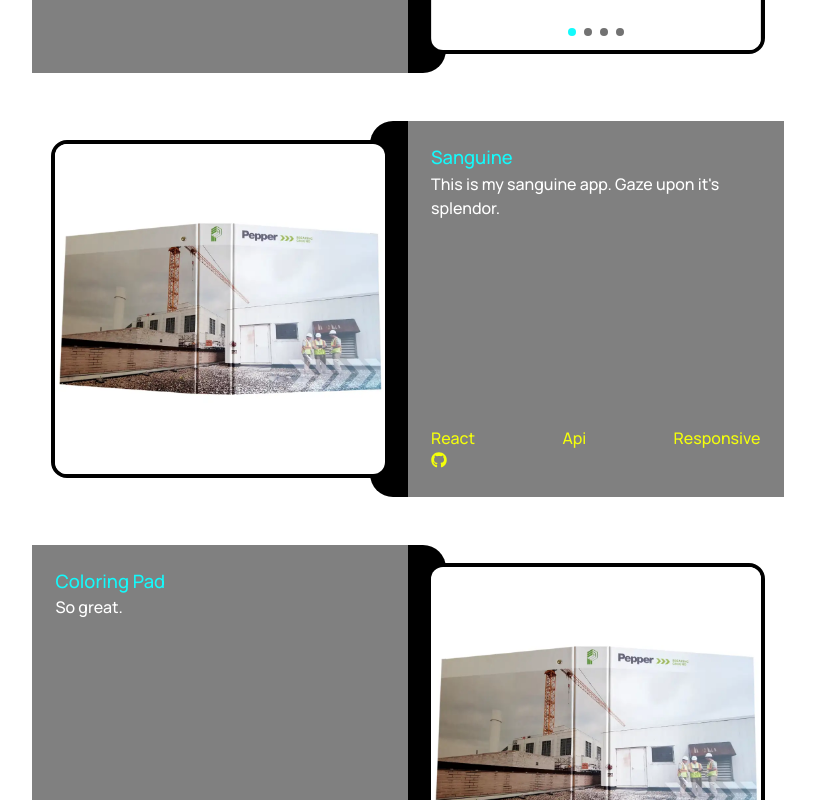
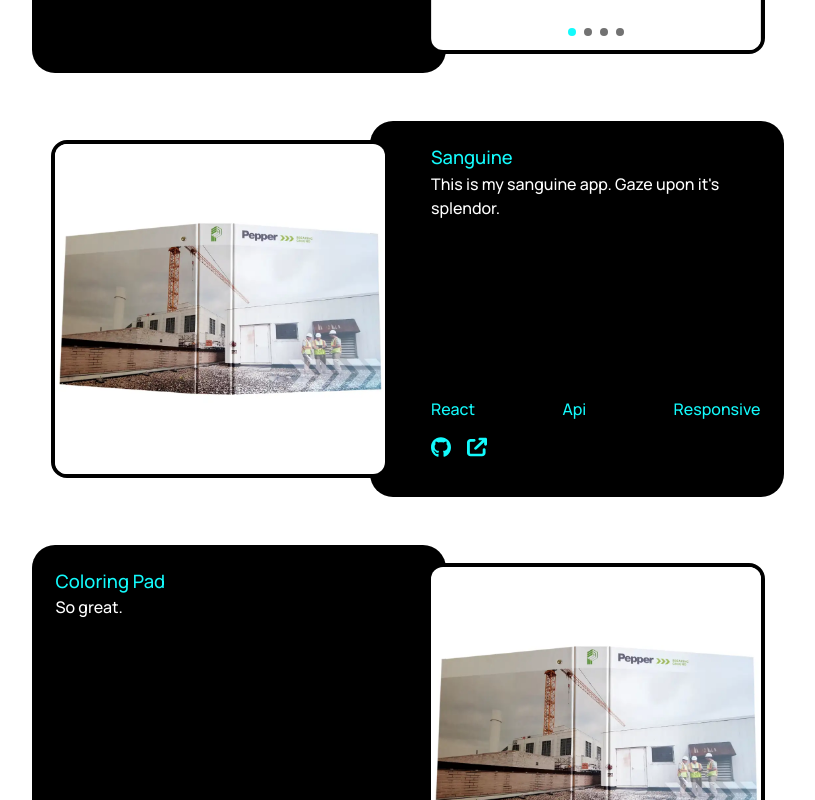
Before and after one commit to tonymichael00/shooz, a React (Create React App) app: page / in a window 1280 px wide. Shown: the part 1980-2780 px from the top of the page, without its empty margins (232-1047 px from the left). Built offline with nearby package versions, Linux system fonts and the light colour scheme.

Commit message:
finished skills and links formatting for project sec

```diff
--- a/src/Components/Projects/Projects.js
+++ b/src/Components/Projects/Projects.js
@@ -4,6 +4,7 @@ import Carousel from './Carousel/Carousel';
 import './Projects.scss';
 import img1Webp from './Images/img1.webp';
 import GithubLogo from '../../Images/GithubLogo';
+import ExtLinkLogo from '../../Images/ExtLinkLogo';
 
 const Projects = ({ contMotion }) => {
   const { contSideMove, itemSideMoveLeft, itemSideMoveRight } = contMotion;
@@ -76,7 +77,9 @@ const Projects = ({ contMotion }) => {
           variants={itemSideMoveRight}
         >
           <div className="upper-project-txt">
-            <h3>Sanguine</h3>
+            <h3>
+              <a href="">Sanguine</a>
+            </h3>
             <p>This is my sanguine app. Gaze upon it's splendor.</p>
           </div>
           <div className="lower-project-txt">
@@ -87,7 +90,18 @@ const Projects = ({ contMotion }) => {
             </div>
             <div className="project-links">
               <a href="">
-                <GithubLogo fill={'#f4ff0a'} />
+                <GithubLogo
+                  fill={'#13fafc'}
+                  height={'1.25.rem'}
+                  width={'1.25rem'}
+                />
+              </a>
+              <a href="">
+                <ExtLinkLogo
+                  fill={'#13fafc'}
+                  height={'1.25.rem'}
+                  width={'1.25rem'}
+                />
               </a>
             </div>
           </div>
--- a/src/Components/Projects/Projects.scss
+++ b/src/Components/Projects/Projects.scss
@@ -59,8 +59,6 @@ $clamp-3: 9rem;
 }
 
 .project-blurb-bkd {
-  // grid-column: 1/2;
-  // grid-row: 1/2;
   position: relative;
   width: 110%;
   height: 100%;
@@ -72,7 +70,6 @@ $clamp-3: 9rem;
   &-right {
     grid-column: 2/3;
     grid-row: 1/2;
-    //moves to left 10% width
     right: 10%;
   }
 }
@@ -82,15 +79,12 @@ $clamp-3: 9rem;
 }
 
 .project-blurb-txt {
-  background-color: gray;
   align-self: flex-start;
   display: grid;
   grid-template-rows: 1fr auto;
   height: 100%;
   position: relative;
-  // height: 100%;
   color: white;
-
   @include resp-clamp(
     padding,
     $body-corner-padding-perc,
@@ -108,11 +102,23 @@ $clamp-3: 9rem;
   }
 }
 
+.upper-project-txt {
+  & a {
+    color: $blue;
+  }
+}
+
 .project-skills {
   display: flex;
   justify-content: space-between;
-  color: $yellow;
+  color: $blue;
 }
 
 .project-links {
+  display: flex;
+  & a {
+    display: flex;
+    padding: 1rem;
+    padding-left: 0;
+  }
 }
--- /dev/null
+++ b/src/Images/ExtLinkLogo/ExtLinkLogo.js
@@ -0,0 +1,18 @@
+const ExtLinkLogo = ({ fill, width, height }) => {
+  return (
+    <svg
+      width="1.25rem"
+      height="1.25rem"
+      viewBox="0 0 30 28"
+      fill="none"
+      xmlns="http://www.w3.org/2000/svg"
+    >
+      <path
+        d="M19.2857 0C18.1004 0 17.1429 0.89375 17.1429 2C17.1429 3.10625 18.1004 4 19.2857 4H22.6808L11.3437 14.5875C10.5067 15.3687 10.5067 16.6375 11.3437 17.4188C12.1808 18.2 13.5402 18.2 14.3772 17.4188L25.7143 6.83125V10C25.7143 11.1062 26.6719 12 27.8571 12C29.0424 12 30 11.1062 30 10V2C30 0.89375 29.0424 0 27.8571 0H19.2857ZM5.35714 2C2.39732 2 0 4.2375 0 7V23C0 25.7625 2.39732 28 5.35714 28H22.5C25.4598 28 27.8571 25.7625 27.8571 23V18C27.8571 16.8937 26.8996 16 25.7143 16C24.529 16 23.5714 16.8937 23.5714 18V23C23.5714 23.55 23.0893 24 22.5 24H5.35714C4.76786 24 4.28571 23.55 4.28571 23V7C4.28571 6.45 4.76786 6 5.35714 6H10.7143C11.8996 6 12.8571 5.10625 12.8571 4C12.8571 2.89375 11.8996 2 10.7143 2H5.35714Z"
+        fill={fill}
+      />
+    </svg>
+  );
+};
+
+export default ExtLinkLogo;
--- /dev/null
+++ b/src/Images/ExtLinkLogo/index.js
@@ -0,0 +1,3 @@
+import ExtLinkLogo from './ExtLinkLogo';
+
+export default ExtLinkLogo;
--- a/src/Images/GithubLogo/GithubLogo.js
+++ b/src/Images/GithubLogo/GithubLogo.js
@@ -1,10 +1,10 @@
-const GithubLogo = ({ fill }) => {
+const GithubLogo = ({ fill, width, height }) => {
   return (
     <svg
       xmlns="http://www.w3.org/2000/svg"
       viewBox="0 0 496 512"
-      height="1rem"
-      width="1rem"
+      height={height}
+      width={width}
       fill={fill}
     >
       <path d="M165.9 397.4c0 2-2.3 3.6-5.2 3.6-3.3.3-5.6-1.3-5.6-3.6 0-2 2.3-3.6 5.2-3.6 3-.3 5.6 1.3 5.6 3.6zm-31.1-4.5c-.7 2 1.3 4.3 4.3 4.9 2.6 1 5.6 0 6.2-2s-1.3-4.3-4.3-5.2c-2.6-.7-5.5.3-6.2 2.3zm44.2-1.7c-2.9.7-4.9 2.6-4.6 4.9.3 2 2.9 3.3 5.9 2.6 2.9-.7 4.9-2.6 4.6-4.6-.3-1.9-3-3.2-5.9-2.9zM244.8 8C106.1 8 0 113.3 0 252c0 110.9 69.8 205.8 169.5 239.2 12.8 2.3 17.3-5.6 17.3-12.1 0-6.2-.3-40.4-.3-61.4 0 0-70 15-84.7-29.8 0 0-11.4-29.1-27.8-36.6 0 0-22.9-15.7 1.6-15.4 0 0 24.9 2 38.6 25.8 21.9 38.6 58.6 27.5 72.9 20.9 2.3-16 8.8-27.1 16-33.7-55.9-6.2-112.3-14.3-112.3-110.5 0-27.5 7.6-41.3 23.6-58.9-2.6-6.5-11.1-33.3 2.6-67.9 20.9-6.5 69 27 69 27 20-5.6 41.5-8.5 62.8-8.5s42.8 2.9 62.8 8.5c0 0 48.1-33.6 69-27 13.7 34.7 5.2 61.4 2.6 67.9 16 17.7 25.8 31.5 25.8 58.9 0 96.5-58.9 104.2-114.8 110.5 9.2 7.9 17 22.9 17 46.4 0 33.7-.3 75.4-.3 83.6 0 6.5 4.6 14.4 17.3 12.1C428.2 457.8 496 362.9 496 252 496 113.3 383.5 8 244.8 8zM97.2 352.9c-1.3 1-1 3.3.7 5.2 1.6 1.6 3.9 2.3 5.2 1 1.3-1 1-3.3-.7-5.2-1.6-1.6-3.9-2.3-5.2-1zm-10.8-8.1c-.7 1.3.3 2.9 2.3 3.9 1.6 1 3.6.7 4.3-.7.7-1.3-.3-2.9-2.3-3.9-2-.6-3.6-.3-4.3.7zm32.4 35.6c-1.6 1.3-1 4.3 1.3 6.2 2.3 2.3 5.2 2.6 6.5 1 1.3-1.3.7-4.3-1.3-6.2-2.2-2.3-5.2-2.6-6.5-1zm-11.4-14.7c-1.6 1-1.6 3.6 0 5.9 1.6 2.3 4.3 3.3 5.6 2.3 1.6-1.3 1.6-3.9 0-6.2-1.4-2.3-4-3.3-5.6-2z" />
```
